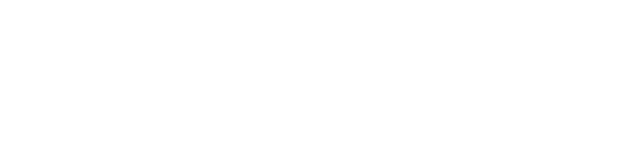
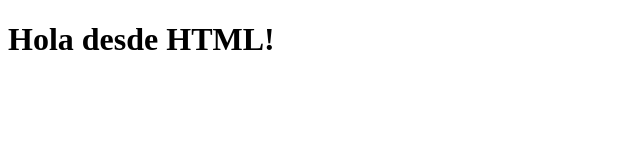
Before and after one commit to joshebamolina/RepositorioYouTube, a plain HTML site: page index.html in a window 1280 px wide. Shown: the whole page, without its empty margins (0-640 px from the left). Drawn offline with Linux system fonts and the light colour scheme.

Commit message:
agregamos un h1

```diff
--- a/index.html
+++ b/index.html
@@ -7,6 +7,6 @@
     <title>Document</title>
 </head>
 <body>
-
+    <h1>Hola desde HTML!</h1>
 </body>
 </html>
```
